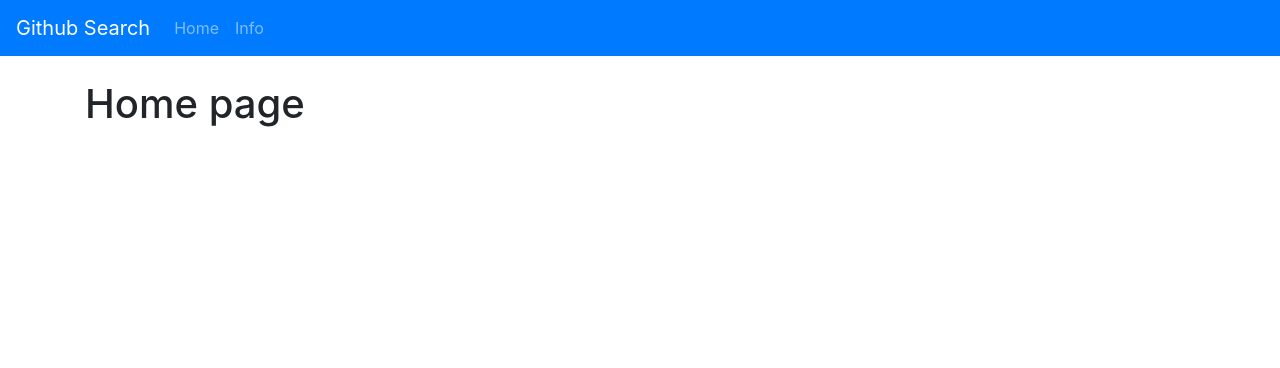
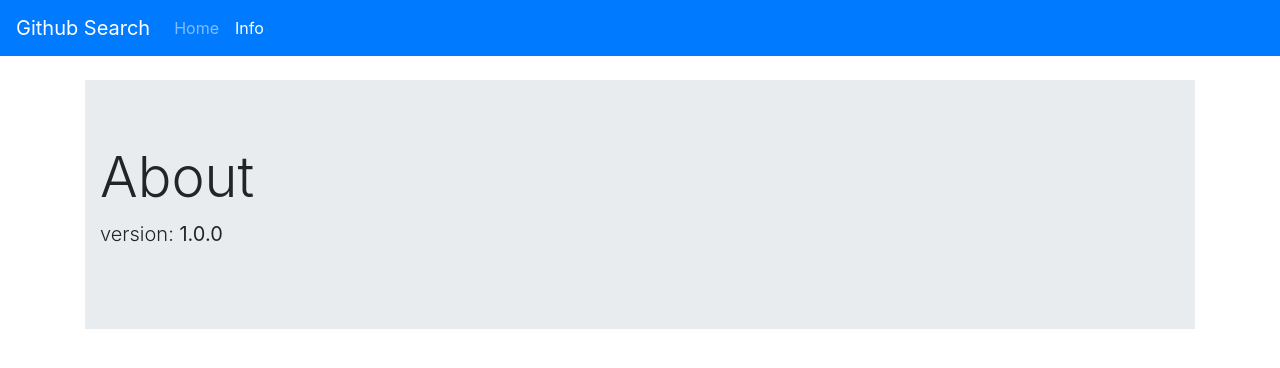
Before and after one commit to Yana-Savchenko/try-react-hooks, a React (Create React App) app: page /about in a window 1280 px wide. Shown: the top 368 px of the page. Built offline with nearby package versions, Linux system fonts and the light colour scheme.

Commit message:
Add routing

```diff
--- a/package.json
+++ b/package.json
@@ -10,6 +10,7 @@
     "node-sass": "^4.14.1",
     "react": "^16.13.1",
     "react-dom": "^16.13.1",
+    "react-router-dom": "^5.1.2",
     "react-scripts": "3.4.1"
   },
   "scripts": {
--- a/src/App.js
+++ b/src/App.js
@@ -1,15 +1,23 @@
 import React from 'react';
+import { BrowserRouter, Switch, Route } from 'react-router-dom';
+
 import { Navbar } from './components/Navbar';
 import { Home } from './Pages/Home';
+import { About } from './Pages/About';
+import { Profile } from './Pages/Profile';
 
 function App() {
   return (
-    <React.Fragment>
+    <BrowserRouter>
       <Navbar />
       <div className="container pt-4">
-        <Home />
+        <Switch>
+          <Route path="/" exact component={Home} />
+          <Route path="/about" component={About} />
+          <Route path="/profile/:name" component={Profile} />
+        </Switch>
       </div>
-    </React.Fragment>
+    </BrowserRouter>
   );
 }
 
--- a/src/Pages/About.js
+++ b/src/Pages/About.js
@@ -3,7 +3,12 @@ import React from 'react';
 export const About = () => {
   return (
     <div>
-      <h1>About page</h1>
+      <div className="jumbotron jumbotron-fluid">
+        <div className="container">
+          <h1 className="display-4">About</h1>
+          <p className="lead">version: <strong>1.0.0</strong></p>
+        </div>
+      </div>
     </div>
   )
 }
--- a/src/Pages/Home.js
+++ b/src/Pages/Home.js
@@ -1,9 +1,23 @@
 import React from 'react';
+import { Search } from '../components/Search';
+import { Card } from '../components/Card';
 
 export const Home = () => {
   return (
-    <div>
-      <h1>Home page</h1>
-    </div>
+    <>
+     <Search />
+
+     <div className="row">
+       <div className="col-sm-4 mb-4">
+         <Card />
+       </div>
+       <div className="col-sm-4 mb-4">
+         <Card />
+       </div>
+       <div className="col-sm-4 mb-4">
+         <Card />
+       </div>
+     </div>
+    </>
   )
 }
--- a/src/components/Navbar.js
+++ b/src/components/Navbar.js
@@ -1,4 +1,5 @@
 import React from 'react';
+import { NavLink } from "react-router-dom"
 
 export const Navbar = () => (
   <nav className="navbar navbar-dark bg-primary navbar-expand-lg">
@@ -7,10 +8,10 @@ export const Navbar = () => (
     </div>
     <ul className="navbar-nav">
       <li>
-        <a href='/' className="nav-link">Home</a>
+        <NavLink exact to='/' active className="nav-link">Home</NavLink>
       </li>
       <li>
-        <a href='/info' className="nav-link">Info</a>
+        <NavLink to='/about' className="nav-link">Info</NavLink>
       </li>
     </ul>
   </nav>
```
Also changed, not shown: 1 other file (tests, documents, lock files or other folders).
